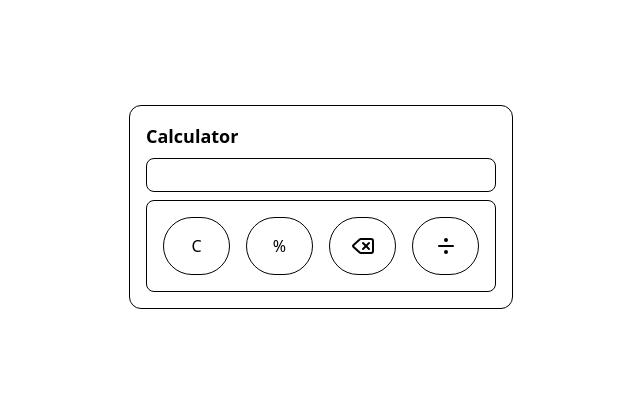
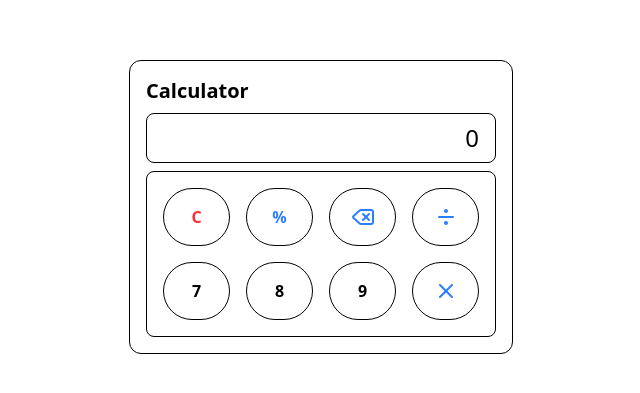
Before and after one commit to Jetrossgalinato/Calculator, a website: page index.html in a window 1280 px wide. Shown: the part 193-586 px from the top of the page, without its empty margins (319-959 px from the left). Drawn offline with nearby package versions, Linux system fonts and the light colour scheme.

Commit message:
feat: add 2nd row of buttons

```diff
--- a/index.html
+++ b/index.html
@@ -13,35 +13,57 @@
     <div class="flex items-center justify-center min-h-screen">
       <!-- Outer Card -->
       <div class="w-[80%] lg:w-[30%] border border-black rounded-xl p-4">
-        <h1 class="text-md lg:text-lg font-semibold mb-2">Calculator</h1>
+        <h1 class="text-md lg:text-xl font-semibold mb-2">Calculator</h1>
         <!-- Output Section -->
-        <div class="h-[50%] border border-black rounded-lg p-4 mb-2"></div>
+        <div class="h-[50%] border border-black rounded-lg p-6 mb-2 relative">
+          <div class="absolute right-4 bottom-2 text-2xl">0</div>
+        </div>
         <!-- Buttons Section -->
         <div class="border border-black rounded-lg p-4">
           <div class="grid grid-cols-4 gap-4">
             <!-- Clear Button -->
             <div
-              class="flex justify-center border border-black rounded-full p-4 cursor-pointer hover:bg-gray-100"
+              class="flex justify-center border border-black rounded-full font-semibold text-red-500 p-4 cursor-pointer hover:bg-gray-100"
             >
               C
             </div>
             <!-- Percentage Button -->
             <div
-              class="flex justify-center border border-black rounded-full p-4 cursor-pointer hover:bg-gray-100"
+              class="flex justify-center border border-black rounded-full font-semibold text-blue-500 p-4 cursor-pointer hover:bg-gray-100"
             >
               %
             </div>
             <!-- Delete Button -->
             <div
-              class="flex justify-center border border-black rounded-full p-4 cursor-pointer hover:bg-gray-100"
+              class="flex justify-center border border-black rounded-full font-semibold text-blue-500 p-4 cursor-pointer hover:bg-gray-100"
             >
               <i data-lucide="delete"></i>
             </div>
             <!-- Division Button -->
             <div
-              class="flex justify-center border border-black rounded-full p-4 cursor-pointer hover:bg-gray-100"
+              class="flex justify-center border border-black rounded-full font-semibold text-blue-500 p-4 cursor-pointer hover:bg-gray-100"
             >
               <i data-lucide="divide"></i>
+            </div>
+            <div
+              class="flex justify-center border border-black rounded-full font-semibold p-4 cursor-pointer hover:bg-gray-100"
+            >
+              7
+            </div>
+            <div
+              class="flex justify-center border border-black rounded-full font-semibold p-4 cursor-pointer hover:bg-gray-100"
+            >
+              8
+            </div>
+            <div
+              class="flex justify-center border border-black rounded-full font-semibold p-4 cursor-pointer hover:bg-gray-100"
+            >
+              9
+            </div>
+            <div class="flex justify-center border border-black rounded-full font-semibold text-blue-500 p-4 cursor-pointer hover:bg-gray-100">
+              <i data-lucide="x"></i>
+            </div>
+            </div>
             </div>
           </div>
         </div>
--- a/script.js
+++ b/script.js
@@ -1,8 +1 @@
 lucide.createIcons();
-
-createIcons({
-  icons: {
-    Delete,
-    Divide,
-  },
-});
```
